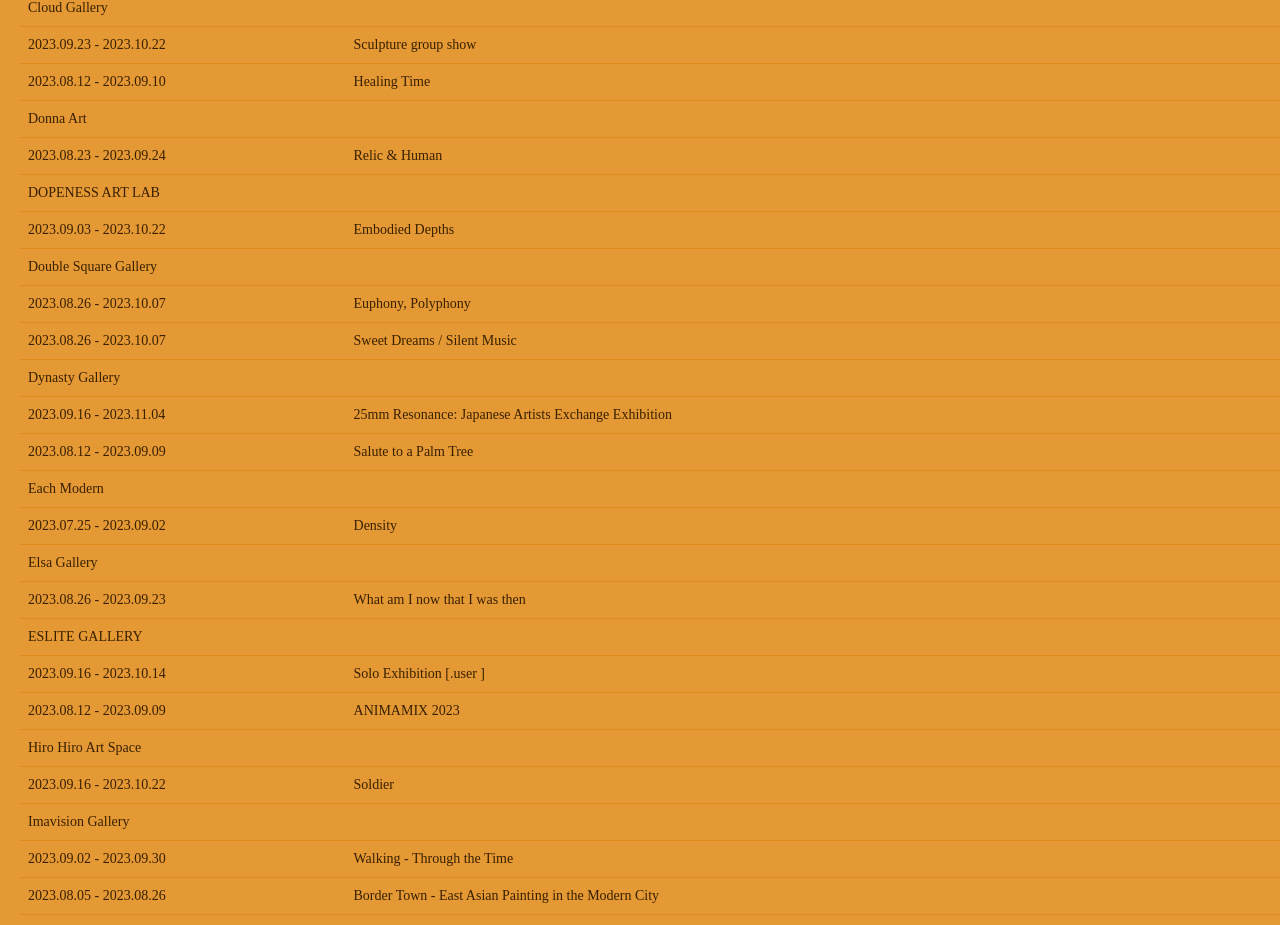
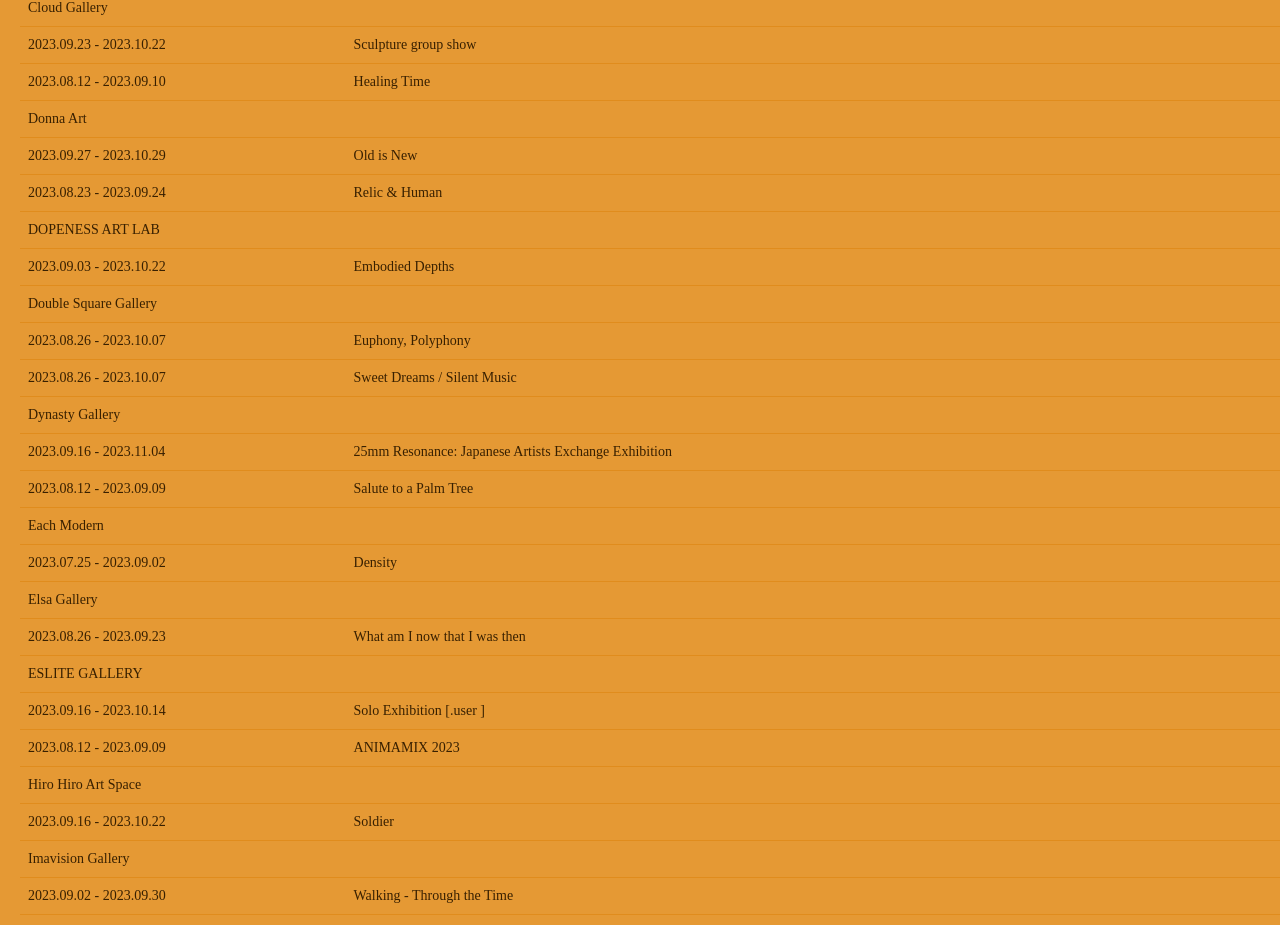
Before and after one commit to tjHsu/gallery-map, a Next.js app: page /events in a window 1280 px wide. Shown: the part 1258-2183 px from the top of the page. Built offline with nearby package versions, Linux system fonts and the light colour scheme; a web font is replaced by a local one.

Commit message:
Update 2709donna.ts

```diff
--- a/src/constants/Constants.ts
+++ b/src/constants/Constants.ts
@@ -1038,6 +1038,11 @@ export const GALLERIES = [
     website: "https://www.donnaart.com.tw",
     isSeparator: false,
     exhibitions: [{
+      artist: "Tsai Yi-Ju",
+      showName: "Old is New",
+      date: "2023.09.27 - 2023.10.29",
+      openingDate: "2023.10.07 sat 16:00 - 17:30"
+    },{
       artist: "No Sooncheon",
       showName: "Relic & Human",
       date: "2023.08.23 - 2023.09.24",
```
